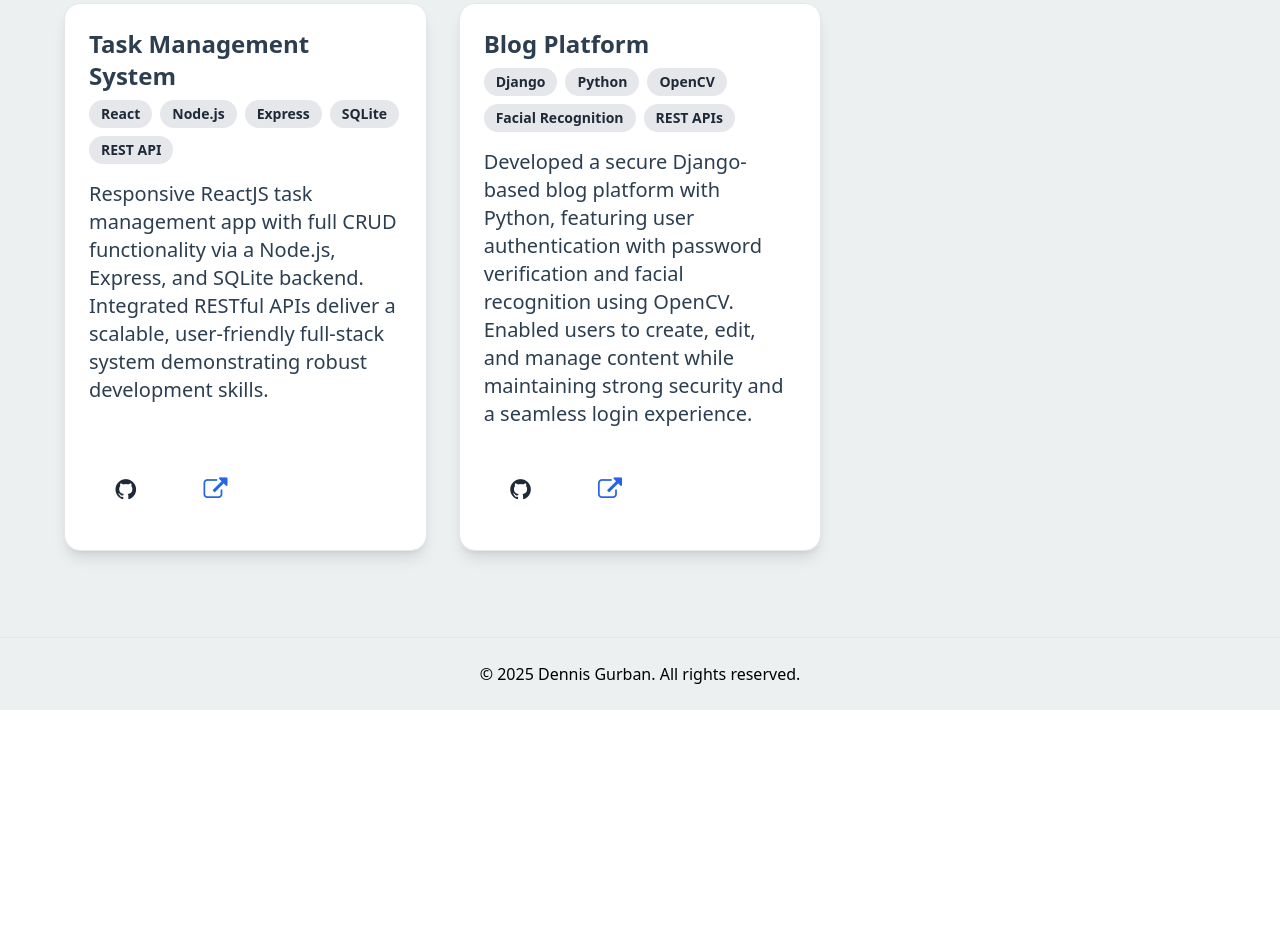
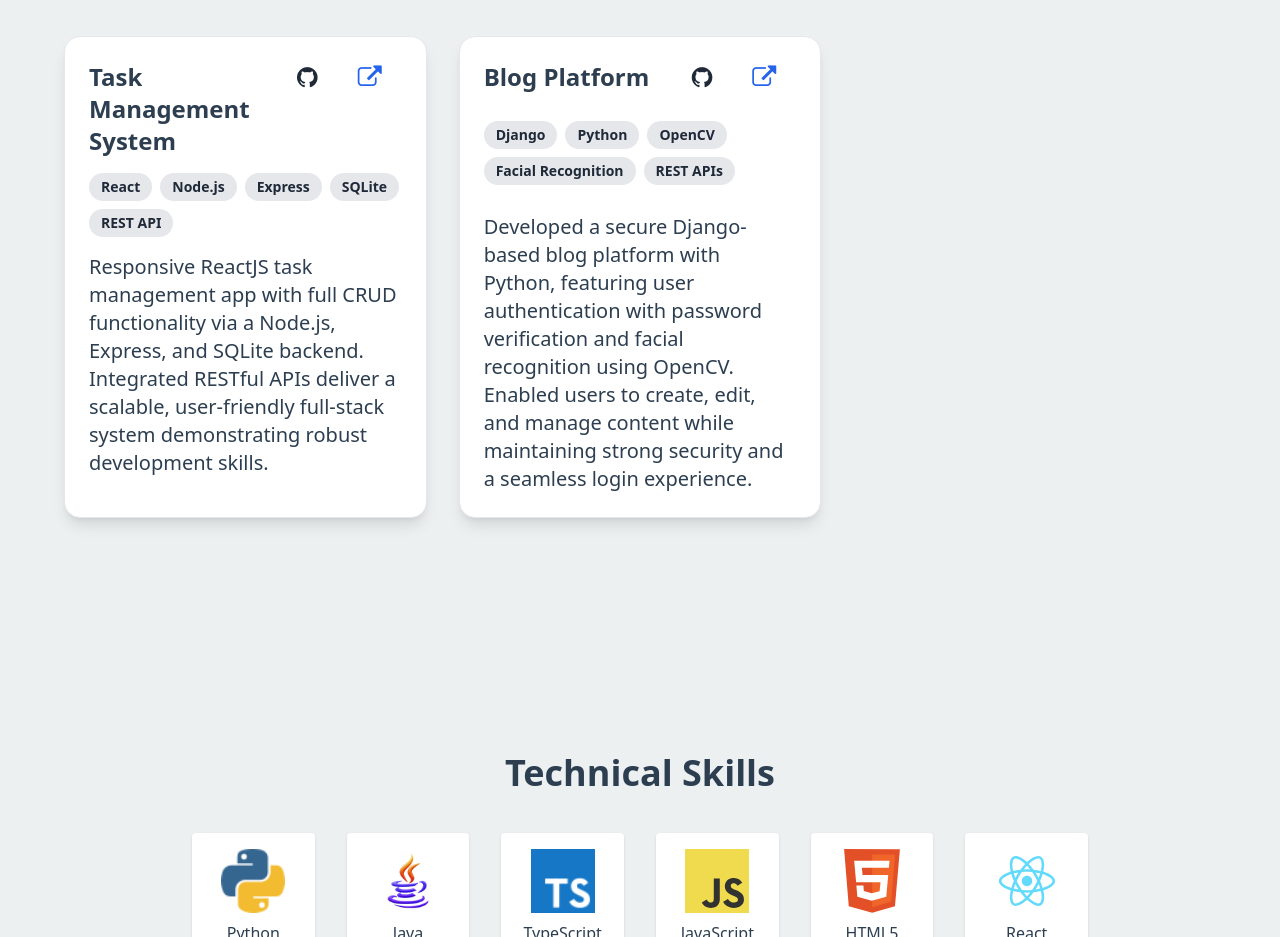
Before and after one commit to gurban-dev/portfolio, a plain HTML site: page index.html in a window 1280 px wide. Shown: the part 1863-2800 px from the top of the page. Before the commit the page ends 2573 px from the top, so only its background shows below. Drawn offline with nearby package versions, Linux system fonts and the light colour scheme.

Commit message:
Icons for technical skills added.

```diff
--- a/assets/css/styles.css
+++ b/assets/css/styles.css
@@ -61,11 +61,14 @@ section {
 .personal-projects {
   background-color: var(--color-bg-projects);
   color: var(--color-fg-text);
+
+  .fa {
+    display: inline;
+  }
 }
 
 .fa {
   padding: 1.25rem;
-  font-size: 2rem;
   width: 4.6rem;
   text-align: center;
   text-decoration: none;
@@ -96,6 +99,10 @@ nav {
   }
 }
 
+a {
+  font-size: 1.25rem;
+}
+
 footer {
   background-color: var(--color-bg-main);
   color: var(--color-fg-main);
--- a/assets/js/main.js
+++ b/assets/js/main.js
@@ -19,13 +19,13 @@ const applyTheme = (theme) => {
   if(theme === 'dark') {
     document.documentElement.classList.add('dark');
 
-    icon.classList.remove('fa-sun-o');
-    icon.classList.add('fa-moon-o');
+    icon.classList.remove('fa-moon-o');
+    icon.classList.add('fa-sun-o');
   } else {
     document.documentElement.classList.remove('dark');
 
-    icon.classList.remove('fa-moon-o');
-    icon.classList.add('fa-sun-o');
+    icon.classList.remove('fa-sun-o');
+    icon.classList.add('fa-moon-o');
   }
 
 	// Remember the user’s theme preference once
@@ -44,7 +44,10 @@ themeToggleBtn.addEventListener('click', () => {
 });
 
 // Tailwind CSS utility classes.
-const badgeClasses = "px-3 py-1 bg-gray-200 dark:bg-gray-700 text-gray-800 dark:text-gray-200 rounded-full text-sm font-semibold";
+const badgeClasses = `
+  px-3 py-1 bg-gray-200 dark:bg-gray-700
+  text-gray-800 dark:text-gray-200
+  rounded-full text-sm font-semibold`;
 
 // Select all elements with the class "badge"
 const badges = document.querySelectorAll(".badge");
@@ -53,3 +56,15 @@ const badges = document.querySelectorAll(".badge");
 badges.forEach(badge => {
   badge.className = badgeClasses;
 });
+
+const iconBackgroundClasses = `
+  inline-flex flex-col items-center
+  bg-white p-4 rounded shadow`;
+
+// Select all elements with the class "icon-background"
+const iconBackgrounds = document.querySelectorAll(".icon-background");
+
+// Apply the classes to each badge
+iconBackgrounds.forEach(iconBackground => {
+  iconBackground.className = iconBackgroundClasses;
+});
--- a/index.html
+++ b/index.html
@@ -6,6 +6,8 @@
 <head>
   <meta charset="UTF-8">
   <meta name="viewport" content="width=device-width, initial-scale=1.0">
+
+  <link rel="icon" href="assets/icons/favicon.png" type="image/x-icon">
 
   <link rel="stylesheet" href="assets/css/styles.css">
 
@@ -26,10 +28,17 @@
     if(initialTheme === 'dark') document.documentElement.classList.add('dark');
   </script>
 </head>
-<body class="bg-white text-gray-900 dark:bg-gray-900 dark:text-white transition-colors duration-500">
-
+<body class="
+  bg-white text-gray-900 dark:bg-gray-900
+  dark:text-white transition-colors
+  duration-500
+">
   <!-- Header -->
-  <header class="flex justify-between items-center p-6 sticky top-0 dark:bg-gray-900 z-50 shadow-md">
+  <header class="
+    flex justify-between items-center
+    p-6 sticky top-0 dark:bg-gray-900
+    z-50 shadow-md
+  ">
     <nav>
       <h1 class="text-2xl font-bold">Dennis Gurban</h1>
 
@@ -67,13 +76,17 @@
       <div class="flex flex-wrap gap-4 justify-center md:justify-start mt-6">
         <!-- LinkedIn -->
         <a href="https://www.linkedin.com/in/dennis-gurban/" target="_blank"
-          class="flex items-center gap-2 px-4 py-2 rounded-lg shadow-md border hover:bg-blue-600 hover:text-white transition">
+          class="
+            flex items-center gap-2 px-4
+            py-2 rounded-lg shadow-md border
+            hover:bg-blue-600 hover:text-white transition
+        ">
           <i class="fa fa-linkedin-square fa-lg"></i>
           LinkedIn
         </a>
 
         <!-- GitHub -->
-        <a href="https://github.com/gurbanoglu" target="_blank"
+        <a href="https://github.com/gurban-dev" target="_blank"
           class="flex items-center gap-2 px-4 py-2 rounded-lg shadow-md border hover:bg-gray-800 hover:text-white transition">
           <i class="fa fa-github fa-lg"></i>
           GitHub
@@ -150,9 +163,29 @@
         justify-between fade-slide
       ">
         <div>
-          <h3 class="text-2xl font-bold mb-2">
+          <!-- <h3 class="text-2xl font-bold mb-2">
+            Task Management System
+          </h3> -->
+
+          <!-- Top row: title + links -->
+          <div class="flex justify-between items-start mb-4">
+            <h3 class="text-2xl font-bold">
               Task Management System
             </h3>
+
+            <!-- GitHub & Website Links -->
+            <div class="flex">
+              <a href="https://github.com/gurbanoglu/FullStack-TaskManager"
+                target="_blank"
+                class="text-gray-800 dark:text-gray-200 hover:text-gray-500 transition text-2xl">
+                <i class="fa fa-github"></i>
+              </a>
+              <a href="https://fullstack-taskmanager.onrender.com" target="_blank"
+                class="text-blue-600 hover:text-blue-400 transition text-2xl">
+                <i class="fa fa-external-link"></i>
+              </a>
+            </div>
+          </div>
 
           <div class="flex flex-wrap gap-2 mb-4">
             <span class="badge">React</span>
@@ -169,18 +202,6 @@
             full-stack system demonstrating robust development skills.
           </p>
         </div>
-
-        <!-- GitHub & Website Links -->
-        <div class="flex gap-4 mt-2">
-          <a href="https://github.com/gurbanoglu/FullStack-TaskManager" target="_blank"
-            class="text-gray-800 dark:text-gray-200 hover:text-gray-500 transition text-2xl">
-            <i class="fa fa-github"></i>
-          </a>
-          <a href="https://fullstack-taskmanager.onrender.com" target="_blank"
-            class="text-blue-600 hover:text-blue-400 transition text-2xl">
-            <i class="fa fa-external-link"></i>
-          </a>
-        </div>
       </div>
 
       <!-- Django Blog Platform -->
@@ -189,32 +210,16 @@
         p-6 border rounded-2xl shadow-lg
         hover:scale-105 transform transition
         duration-500 flex flex-col
-        justify-between fade-slide
+        justify-between relative fade-slide
       ">
-        <div>
-          <h3 class="text-2xl font-bold mb-2">
+        <!-- Top row: title + links -->
+        <div class="flex justify-between items-start mb-4">
+          <h3 class="text-2xl font-bold">
             Blog Platform
           </h3>
 
-          <div class="flex flex-wrap gap-2 mb-4">
-            <span class="badge">Django</span>
-            <span class="badge">Python</span>
-            <span class="badge">OpenCV</span>
-            <span class="badge">Facial Recognition</span>
-            <span class="badge">REST APIs</span>
-          </div>
-
-          <p class="text-xl font-medium mb-4">
-            Developed a secure Django-based blog platform with Python,
-            featuring user authentication with password verification
-            and facial recognition using OpenCV. Enabled users to
-            create, edit, and manage content while maintaining strong
-            security and a seamless login experience.
-          </p>
-        </div>
-
           <!-- GitHub & Website Links -->
-        <div class="flex gap-4 mt-2">
+          <div class="flex">
             <a href="https://github.com/gurbanoglu/Senior-Project" target="_blank"
               class="text-gray-800 dark:text-gray-200 hover:text-gray-500 transition text-2xl">
               <i class="fa fa-github"></i>
@@ -225,23 +230,126 @@
             </a>
           </div>
         </div>
+
+        <!-- Tech badges -->
+        <div class="flex flex-wrap gap-2 mb-4">
+          <span class="badge">Django</span>
+          <span class="badge">Python</span>
+          <span class="badge">OpenCV</span>
+          <span class="badge">Facial Recognition</span>
+          <span class="badge">REST APIs</span>
+        </div>
+
+        <!-- Project description -->
+        <p class="text-xl font-medium">
+          Developed a secure Django-based blog platform with Python,
+          featuring user authentication with password verification
+          and facial recognition using OpenCV. Enabled users to
+          create, edit, and manage content while maintaining strong
+          security and a seamless login experience.
+        </p>
+      </div>
     </div>
   </section>
 
-  <!-- Contact Section -->
-  <!-- <section class="
+  <!-- Technical Skills Section -->
+  <section class="
     min-h-screen flex flex-col
     justify-center items-center
     p-8 transition-colors duration-500
   ">
-    <h2 class="text-3xl font-semibold mb-6 fade-slide">Contact</h2>
+    <h2 class="text-3xl md:text-4xl font-semibold mb-10 fade-slide text-center">
+      Technical Skills
+    </h2>
 
-    <p class="fade-slide">Email:
-      <a href="mailto:dennisgurban44@gmail.com" class="underline hover:text-blue-500">
-        dennisgurban44@gmail.com
-      </a>
-    </p>
-  </section> -->
+    <div class="
+      grid grid-cols-2 sm:grid-cols-3 md:grid-cols-4 lg:grid-cols-6
+      gap-8 w-full max-w-4xl
+      text-center fade-slide
+    ">
+      <!-- Python -->
+      <div class="icon-background">
+        <img src="assets/icons/python.png" alt="Python" class="w-16 h-16 mb-2">
+        <span class="font-medium">Python</span>
+      </div>
+
+      <!-- Java -->
+      <div class="icon-background">
+        <img src="assets/icons/java.png" alt="Java" class="w-16 h-16 mb-2">
+        <span class="font-medium">Java</span>
+      </div>
+
+      <!-- TypeScript -->
+      <div class="icon-background">
+        <img src="assets/icons/typescript.png" alt="TypeScript" class="w-16 h-16 mb-2">
+        <span class="font-medium">TypeScript</span>
+      </div>
+
+      <!-- JavaScript -->
+      <div class="icon-background">
+        <img src="assets/icons/javascript.svg" alt="JavaScript" class="w-16 h-16 mb-2">
+        <span class="font-medium">JavaScript</span>
+      </div>
+
+       <!-- HTML5 -->
+      <div class="icon-background">
+        <img src="assets/icons/html5.svg" alt="HTML5" class="w-16 h-16 mb-2">
+        <span class="font-medium">HTML5</span>
+      </div>
+
+      <!-- React -->
+      <div class="icon-background">
+        <img src="assets/icons/react.svg" alt="React" class="w-16 h-16 mb-2">
+        <span class="font-medium">React</span>
+      </div>
+
+      <!-- Next.js -->
+      <div class="icon-background">
+        <img src="assets/icons/nextjs.svg" alt="Next.js" class="w-16 h-16 mb-2">
+        <span class="font-medium">Next.js</span>
+      </div>
+
+      <!-- Django -->
+      <div class="icon-background">
+        <img src="assets/icons/django.svg" alt="Django" class="w-16 h-16 mb-2">
+        <span class="font-medium">Django</span>
+      </div>
+
+      <!-- SQL -->
+      <div class="icon-background">
+        <img src="assets/icons/sql.svg" alt="SQL" class="w-16 h-16 mb-2">
+        <span class="font-medium">SQL</span>
+      </div>
+
+      <!-- Express -->
+      <div class="icon-background">
+        <img src="assets/icons/express-js.svg" alt="Express" class="w-16 h-16 mb-2">
+        <span class="font-medium">Express</span>
+      </div>
+
+      <!-- Git -->
+      <div class="icon-background">
+        <img src="assets/icons/git.svg" alt="Git"
+          class="w-16 h-16 mb-2">
+        <span class="font-medium">Git</span>
+      </div>
+
+      <!-- Tailwind CSS -->
+      <div class="icon-background w-32 h-32 flex flex-col items-center justify-center bg-white rounded-lg">
+        <img src="assets/icons/tailwind-css.svg"
+            alt="Tailwind CSS" class="w-16 h-16 mb-2">
+        <span class="font-medium w-full text-center py-2 bg-white dark:bg-gray-800 rounded">
+          Tailwind CSS
+        </span>
+      </div>
+
+      <!-- SASS -->
+      <div class="icon-background">
+        <img src="assets/icons/sass.svg" alt="SASS" class="w-16 h-16 mb-2">
+        <span class="font-medium">SASS</span>
+      </div>
+    </div>
+  </section>
 
   <!-- Footer -->
   <footer class="p-6 text-center border-t">
```
Also changed, not shown: assets/icons/css.svg (renamed from assets/images/info-css.svg), assets/icons/django.svg (added), assets/icons/express-js.svg (added), assets/icons/favicon.png (renamed from assets/images/favicon.png), assets/icons/figma.svg (renamed from assets/images/info-figma.svg), assets/icons/git.svg (renamed from assets/images/info-git.svg), assets/icons/github.svg (renamed from assets/images/info-github.svg), assets/icons/html5.svg (renamed from assets/images/info-html.svg), assets/icons/java.png (added), assets/icons/javascript.svg (renamed from assets/images/info-javascript.svg), assets/icons/nextjs.svg (added), assets/icons/python.png (added), assets/icons/react.svg (renamed from assets/images/info-react.svg), assets/icons/sass.svg (renamed from assets/images/info-sass.svg), 3 more files. Lines whose indentation alone changed are shown as unchanged.
